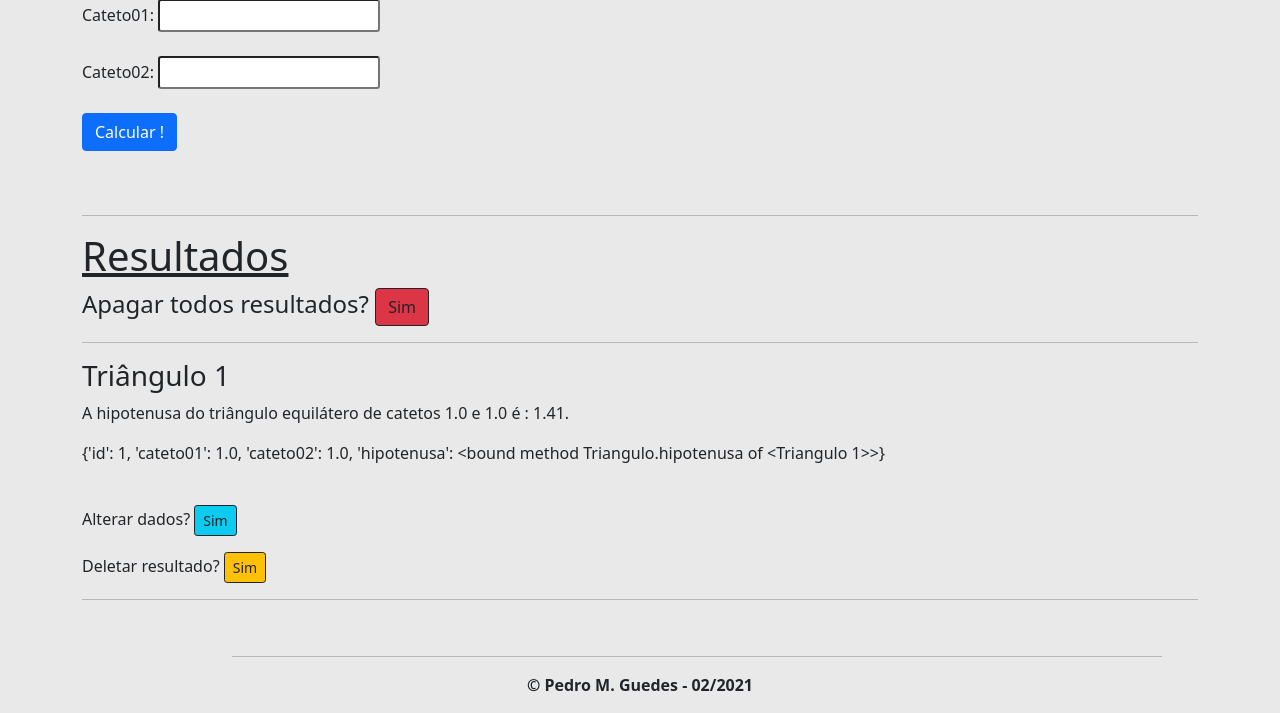
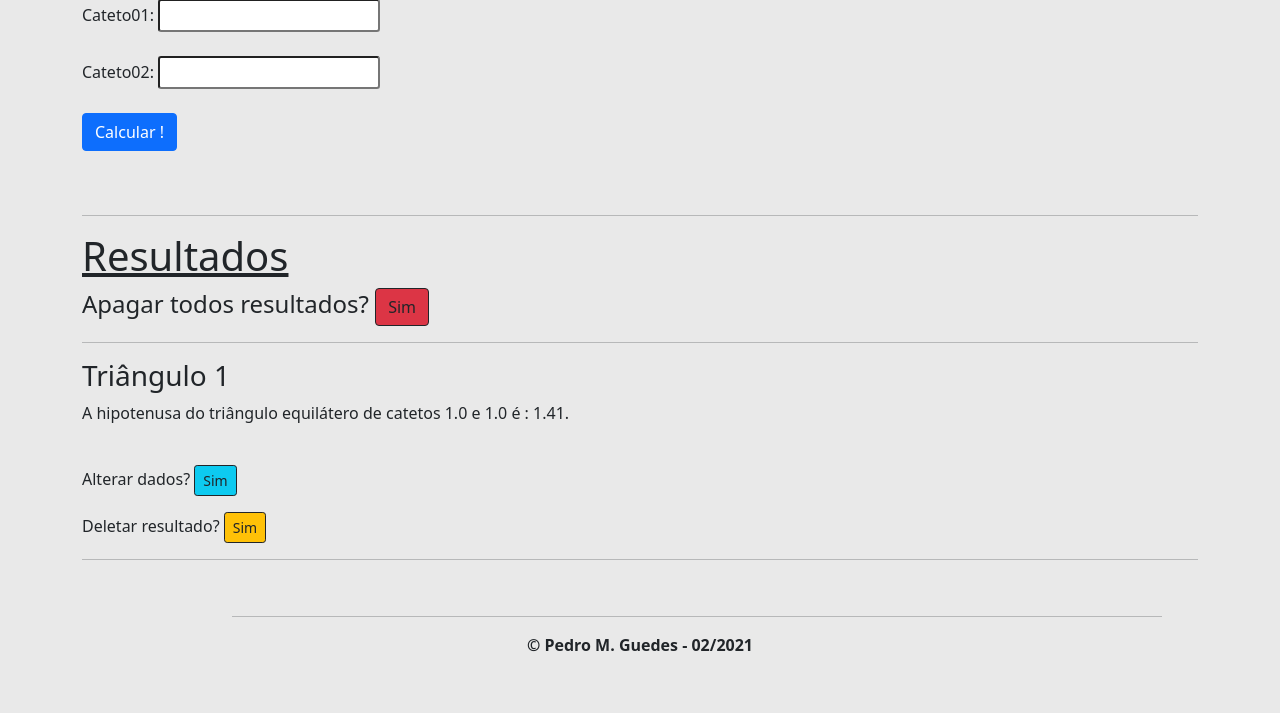
Before and after one commit to terrotar/PitagorasAPI, a Flask app: page /calculadora in a window 1280 px wide. Shown: the part 220-933 px from the top of the page. After the commit the page ends 872 px from the top, so only its background shows below. Run offline with Flask 2, Linux system fonts and the light colour scheme; tables that the repository leaves empty hold one stand-in row (values such as "Sample post"); some libraries are stand-ins or nearby versions.

Commit message:
Retirado do endpoint /calculadora o objeto triangulo no loop.

```diff
--- a/templates/calculadora.html
+++ b/templates/calculadora.html
@@ -67,7 +67,6 @@
 
                 <h3>Triângulo {{ triangulo.id }}</h3>
                 <p>A hipotenusa do triângulo equilátero de catetos {{ triangulo.cateto01 }} e {{ triangulo.cateto02 }} é : {{ triangulo.hipotenusa() }}.</p>
-                <p>{{ triangulo }}</p>
                 <br>
                 <p>Alterar dados? <a class="btn btn-outline-dark btn-sm bg-info" href="/calculadora/editar/{{ triangulo.id }}" role="button">Sim</a></p>
                 <p>Deletar resultado? <a class="btn btn-outline-dark btn-sm bg-warning" href="/calculadora/deletar/{{ triangulo.id }}" role="button">Sim</a></p>
```
Also changed, not shown: sql_Pitagoras/sql_app.db.
